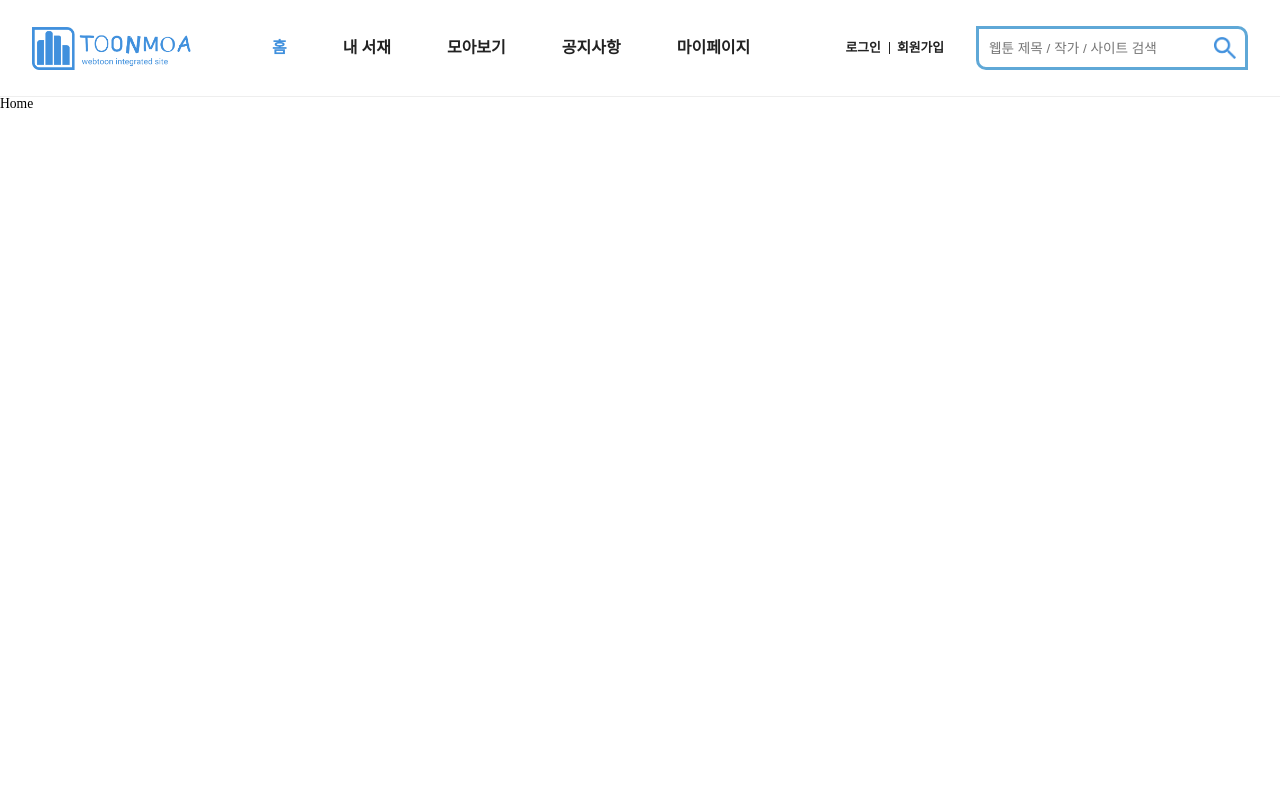
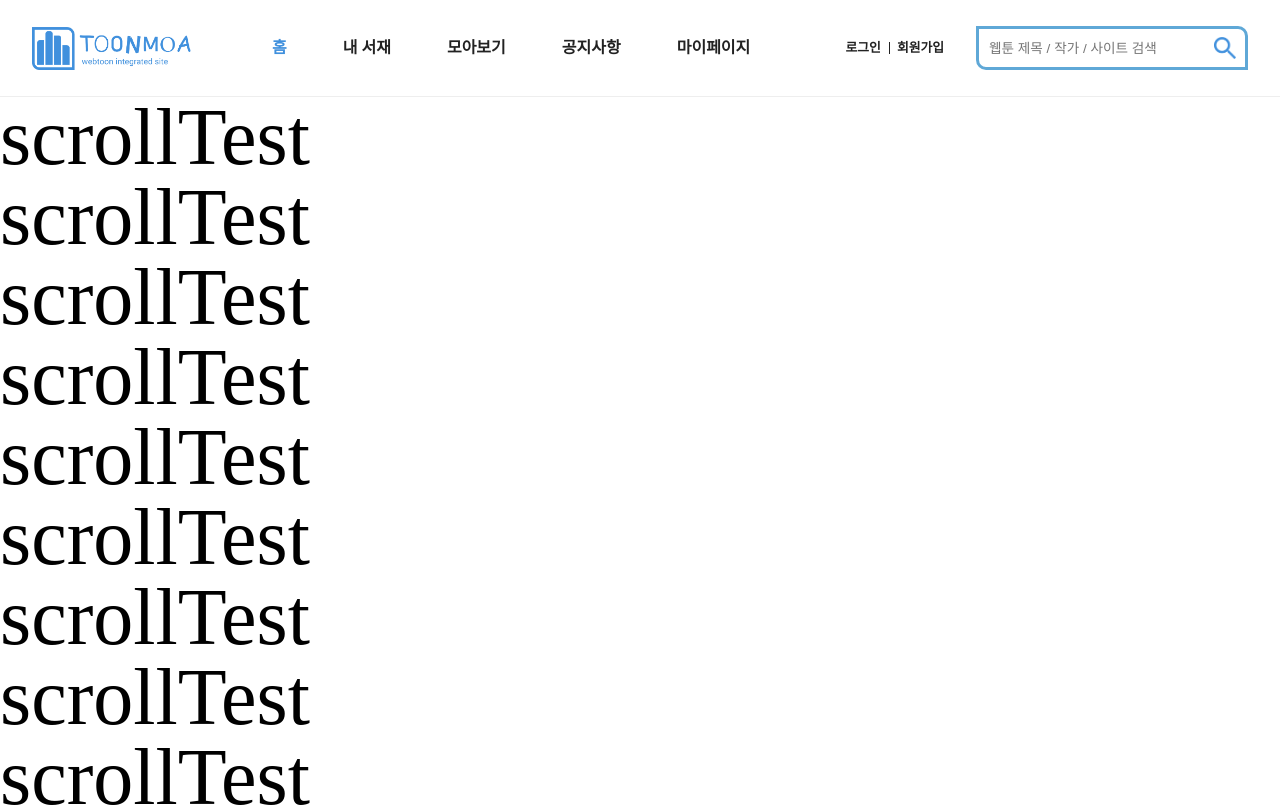
Before and after one commit to hyeongkyuPark/toonmoa-react, a React (Create React App) app: page / in a window 1280 px wide. Shown: the top 807 px of the page. Built offline with nearby package versions, Linux system fonts and the light colour scheme.

Commit message:
header scroll event debug

```diff
--- a/src/features/header/Header.js
+++ b/src/features/header/Header.js
@@ -1,12 +1,32 @@
-import React, { useState } from 'react';
+import React, { useCallback, useEffect, useRef, useState } from 'react';
 import { Link } from 'react-router-dom';
-import styled from 'styled-components';
+import styled, { css, keyframes } from 'styled-components';
 import Container from '../../components/Container';
 import Search from '../../components/Search';
 import Nav from './Nav';
+import useScroll from './useScroll';
+
+const headerFixed = keyframes`
+    from {
+        transform: translateY(-100%);
+    }
+    to {
+        transform: translateY(0px);
+    }
+`
 
 const HeaderWrap = styled.header`
+    width: 100%;
     border-bottom: 1px solid #eee;
+    background: #fff;
+
+    ${({ isFixed }) => isFixed && css`
+        position: fixed;
+        top: 0;
+        left: 0;
+        right: 0;
+        animation: ${headerFixed} 0.5s;
+    `}
 `;
 
 const HeaderBlock = styled.div`
@@ -107,6 +127,14 @@ const MenuButton = styled.button`
 
 function Header() {
     const [searchInput, setSearchInput] = useState('');
+    const [headerElem, setHeaderElem] = useState(null);
+    const headerElemRef = useCallback(node => {
+        if (node !== null) {
+            setHeaderElem(node);
+        }
+    });
+    const isFixed = useScroll(headerElem);
+
 
     const onSubmitSearch = (e) => {
         e.preventDefault();
@@ -117,7 +145,7 @@ function Header() {
     };
 
     return (
-        <HeaderWrap>
+        <HeaderWrap isFixed={isFixed} ref={headerElemRef}>
             <Container>
                 <HeaderBlock>
                     <Link to="/">
--- /dev/null
+++ b/src/features/header/useScroll.js
@@ -0,0 +1,31 @@
+import { useEffect, useState } from 'react';
+
+
+function useScroll(el) {
+    const [isFixed, setIsFixed] = useState(false);
+
+    useEffect(() => {
+        const checkFixed = () => {
+            let elemBottomPostionY = el.getBoundingClientRect().bottom;
+            let elemHeight = el.getBoundingClientRect().height;
+
+            if (elemBottomPostionY <= 0) {
+                setIsFixed(true);
+                document.body.style.paddingTop = `${elemHeight}px`;
+            } else if (window.pageYOffset === 0) {
+                setIsFixed(false);
+                document.body.style.paddingTop = '0px';
+            }
+        }
+
+        if (el !== null) {
+            window.addEventListener('scroll', checkFixed);
+        }
+
+        return () => window.removeEventListener('scroll', checkFixed);
+    }, [el]);
+
+    return isFixed;
+}
+
+export default useScroll;
--- a/src/pages/home/Home.js
+++ b/src/pages/home/Home.js
@@ -1,7 +1,53 @@
 import React from 'react';
+import styled from 'styled-components';
+
+const Test = styled.div`
+    div {
+        font-size: 5rem;
+    }
+`
 
 function Home() {
-    return <div>Home</div>
+    return (
+        <Test>
+            <div>scrollTest</div>
+            <div>scrollTest</div>
+            <div>scrollTest</div>
+            <div>scrollTest</div>
+            <div>scrollTest</div>
+            <div>scrollTest</div>
+            <div>scrollTest</div>
+            <div>scrollTest</div>
+            <div>scrollTest</div>
+            <div>scrollTest</div>
+            <div>scrollTest</div>
+            <div>scrollTest</div>
+            <div>scrollTest</div>
+            <div>scrollTest</div>
+            <div>scrollTest</div>
+            <div>scrollTest</div>
+            <div>scrollTest</div>
+            <div>scrollTest</div>
+            <div>scrollTest</div>
+            <div>scrollTest</div>
+            <div>scrollTest</div>
+            <div>scrollTest</div>
+            <div>scrollTest</div>
+            <div>scrollTest</div>
+            <div>scrollTest</div>
+            <div>scrollTest</div>
+            <div>scrollTest</div>
+            <div>scrollTest</div>
+            <div>scrollTest</div>
+            <div>scrollTest</div>
+            <div>scrollTest</div>
+            <div>scrollTest</div>
+            <div>scrollTest</div>
+            <div>scrollTest</div>
+            <div>scrollTest</div>
+            <div>scrollTest</div>
+        </Test>
+    );
 };
 
 export default Home;
```
